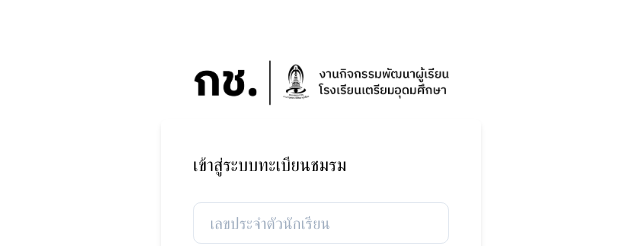
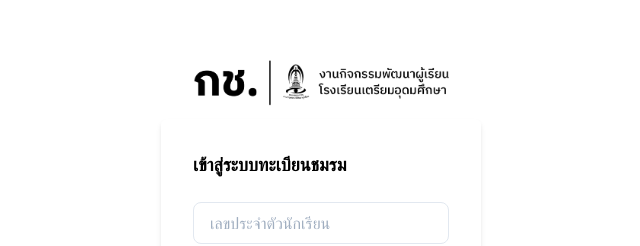
Before and after one commit to triamudomcmc/register.triamudom.club, a Next.js app in the folder client/: page / in a window 1280 px wide. Shown: the part 176-422 px from the top of the page, without its empty margins (319-959 px from the left). Built offline with nearby package versions, Linux system fonts and the light colour scheme; no server answers.

Commit message:
:lipstick: Change heading to bold font weight

```diff
--- a/client/src/pages/index.tsx
+++ b/client/src/pages/index.tsx
@@ -22,7 +22,7 @@
           <img src="/assets/logo/logo.png" className="w-64 mx-auto"></img>
         </div>
         <Card>
-          <h1 className="text-lg">เข้าสู่ระบบทะเบียนชมรม</h1>
+          <h1 className="text-lg font-bold">เข้าสู่ระบบทะเบียนชมรม</h1>
           <div>
             <Formik
               initialValues={{ student_id: '', password: '' }}
```
